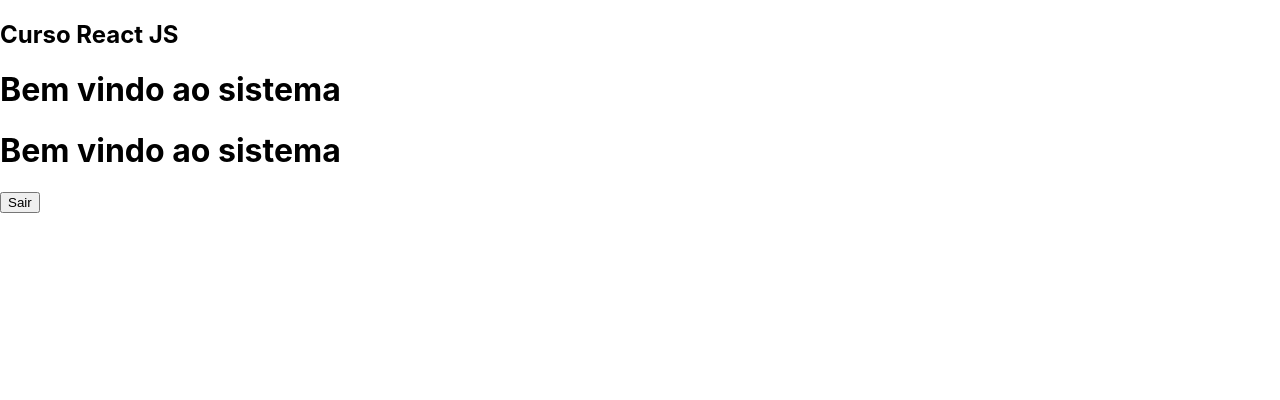
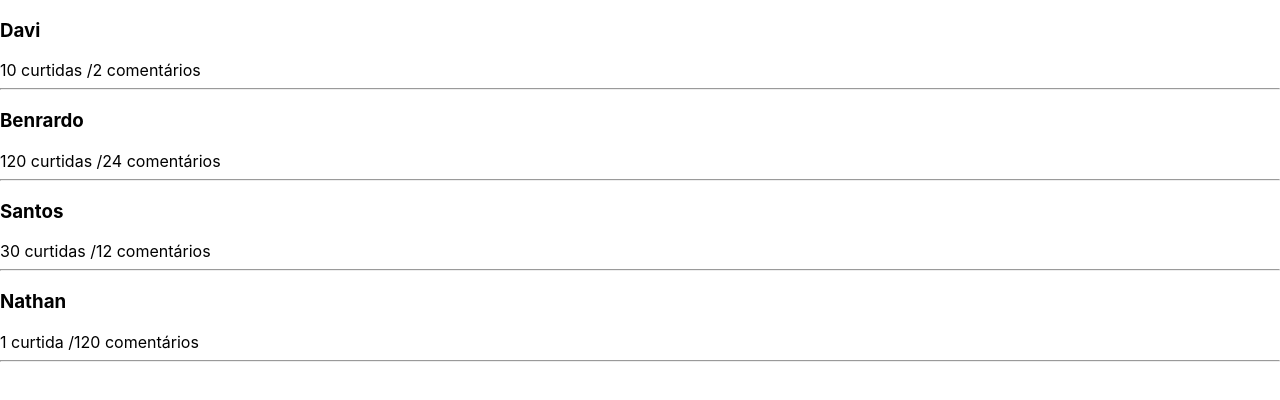
Before and after one commit to dnsdigitaltech/reactJS, a React (Create React App) app in the folder meusite/: page / in a window 1280 px wide. Shown: the top 400 px of the page. Built offline with nearby package versions, Linux system fonts and the light colour scheme.

Commit message:
Trabalhando com Listas

```diff
--- a/meusite/src/App.js
+++ b/meusite/src/App.js
@@ -1,46 +1,30 @@
 import React, { Component } from 'react';
+import Feed from './components/Feed';
 
 class App extends Component {
 
     constructor (props) {
         super (props);
         this.state = {
-            status: 1,
-            status2: true
+            feed: [
+                {id:1, username: 'Davi', curtidas:10, comentarios:2 },
+                {id:2, username: 'Benrardo', curtidas:120, comentarios:24 },
+                {id:3, username: 'Santos', curtidas:30, comentarios:12 },
+                {id:3, username: 'Nathan', curtidas:1, comentarios:120 },
+            ]
         };
 
-        this.sair = this.sair.bind(this);
-        this.entrar = this.entrar.bind(this);
-    }
-
-    sair() {
-        this.setState({status2:false})
-    }
-
-    entrar() {
-        this.setState({status2:true})
     }
 
     render() {
         return (
             <div>
-                <div>
-                    <h2>Curso React JS</h2>
-                </div>
-
-                {this.state.status === 1 &&
-                    <h1>Bem vindo ao sistema</h1>
-                }
-
-                {this.state.status2 ?
-                    <div>
-                        <h1>Bem vindo ao sistema</h1>
-                        <button onClick={this.sair}>Sair</button>
-                    </div>:
-                    <div>
-                        <h1>Olá visitante</h1>
-                        <button onClick={this.entrar}>Entrar no sistema</button>
-                    </div>
+                {
+                    this.state.feed.map((item) => {
+                        return(
+                           <Feed id={item.id} username={item.username} curtidas={item.curtidas} comentarios={item.comentarios}/>
+                        )
+                    })
                 }
             </div>
         );
--- /dev/null
+++ b/meusite/src/components/Feed/index.js
@@ -0,0 +1,18 @@
+import React, { Component } from 'react';
+
+class Feed extends Component {
+    render(h) {
+        return (
+            <div key={this.props.id}>
+                <h3>{this.props.username}</h3>
+                <a>
+                    {this.props.curtidas > 1 ? this.props.curtidas + ' curtidas ' : this.props.curtidas + ' curtida '} /
+                    {this.props.comentarios > 1 ? this.props.comentarios + ' comentários' :  this.props.comentarios + ' comentário'}
+                </a>
+                <hr />
+            </div>
+        )
+    }
+}
+
+export default Feed;
```
